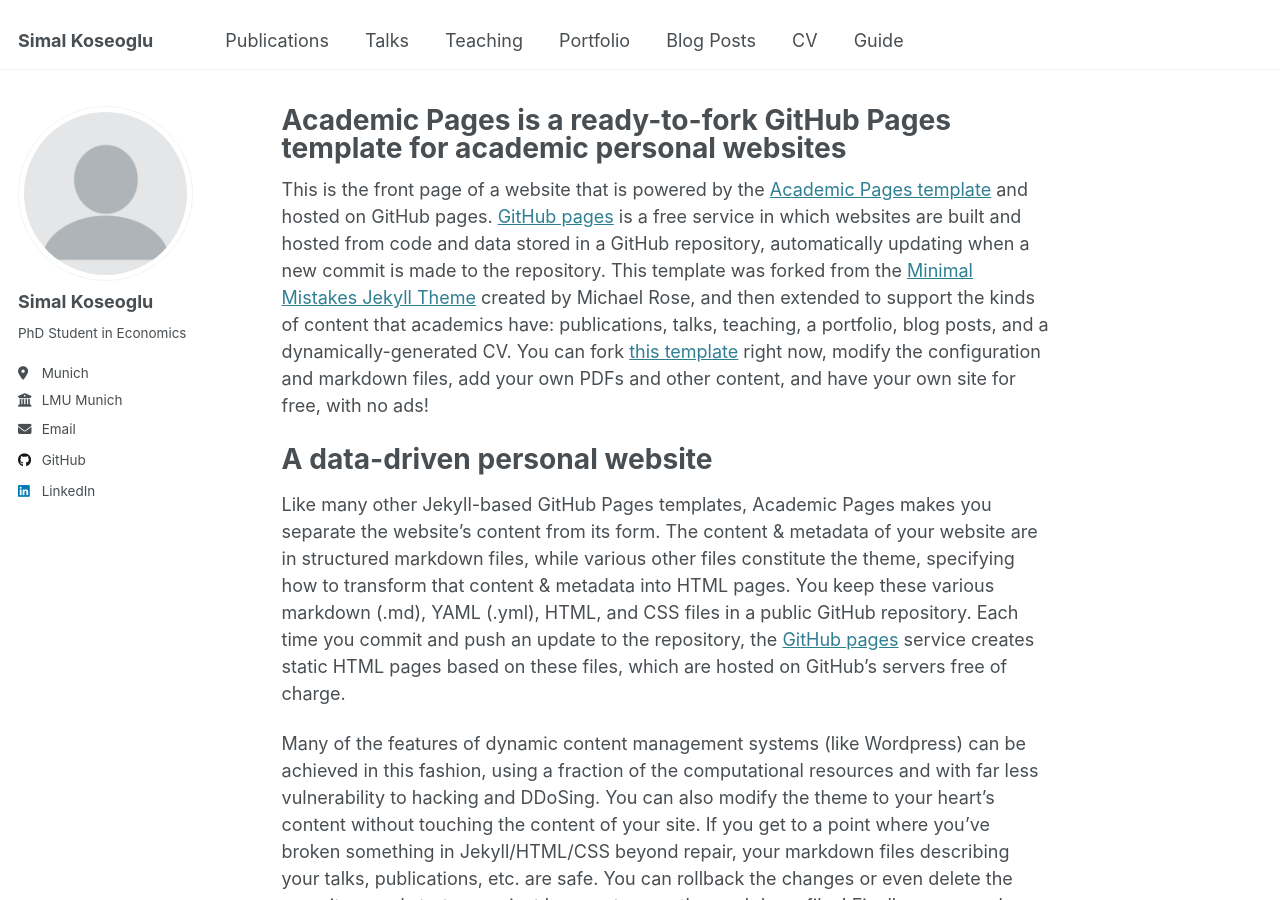
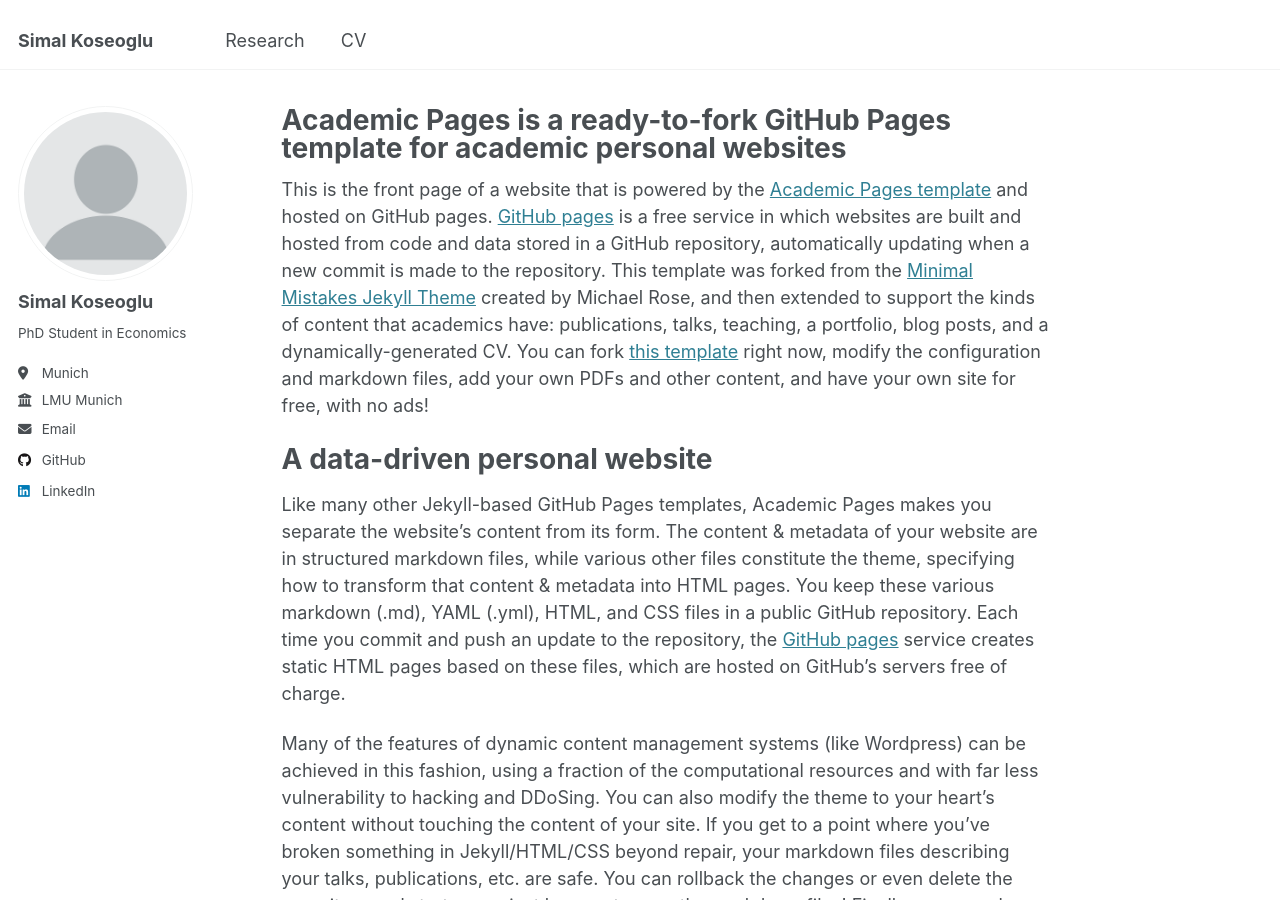
Before and after one commit to simalkoseoglu/simalkoseoglu.com, a Jekyll site: the page built from _pages/about.md, in a window 1280 px wide and 900 px high. Built offline with Jekyll 4.4.1, drawn with Linux system fonts in a browser that asks for light colours.

Commit message:
Update navigation.yml

```diff
--- a/_data/navigation.yml
+++ b/_data/navigation.yml
@@ -5,23 +5,8 @@
 # prevent it from being included in the site.
 
 main:
-  - title: "Publications"
+  - title: "Research"
     url: /publications/
 
-  - title: "Talks"
+  - title: "CV"
     url: /talks/
-
-  - title: "Teaching"
-    url: /teaching/
-
-  - title: "Portfolio"
-    url: /portfolio/
-
-  - title: "Blog Posts"
-    url: /year-archive/
-
-  - title: "CV"
-    url: /cv/
-
-  - title: "Guide"
-    url: /markdown/
```
